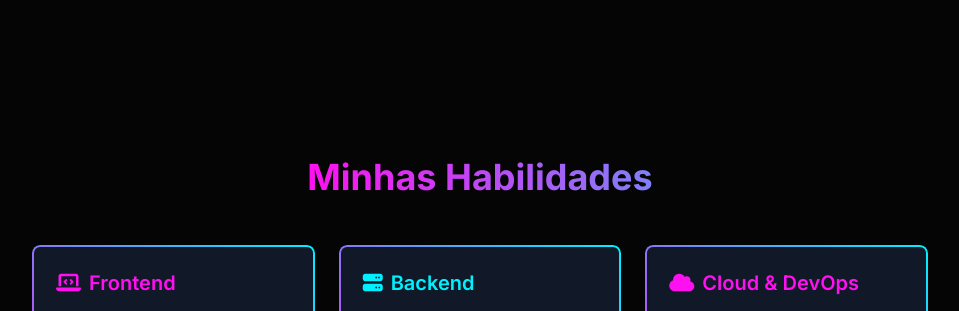
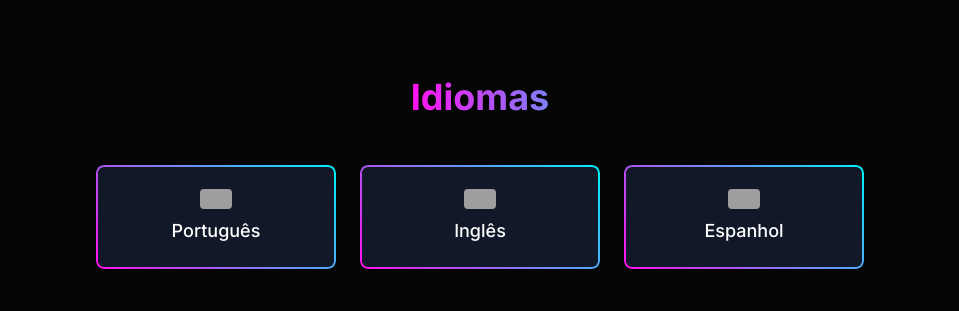
Before and after one commit to dev-caiquealves/portifolio, a plain HTML site: page index.html in a window 1280 px wide. Shown: the part 1215-1526 px from the top of the page, without its empty margins (160-1119 px from the left). Drawn offline with nearby package versions, Linux system fonts and the light colour scheme; grey boxes are pictures that could not be loaded.

Commit message:
languagesUpdate

```diff
--- a/index.html
+++ b/index.html
@@ -359,6 +359,10 @@
             <a href="#about" class="nav-link text-white hover:text-secondary" data-pt="Sobre" data-en="About">Sobre</a>
             <a href="#skills" class="nav-link text-white hover:text-accent" data-pt="Habilidades"
                 data-en="Skills">Habilidades</a>
+
+                <a href="#languages" class="nav-link text-white hover:text-accent" data-pt="Idiomas"
+                data-en="Lamguages">Idiomas</a>
+
             <a href="#contact" class="nav-link text-white hover:text-accent" data-pt="Contato"
                 data-en="Contact">Contato</a>
         </div>
@@ -429,6 +433,30 @@
             </p>
         </div>
     </section>
+
+    <!-- Idiomas -->
+    <section id="languages" class="container mx-auto px-6 pb-10">
+        <h2 class="text-3xl md:text-4xl font-bold mb-12 text-center">
+            <span class="gradient-text" data-pt="Idiomas" data-en="Languages">Idiomas</span>
+        </h2>
+        <div class="max-w-3xl mx-auto grid grid-cols-1 md:grid-cols-3 gap-6 text-center">
+            <div class="bg-gray-900 rounded-xl p-6 gradient-border">
+                <img src="https://flagcdn.com/w40/br.png" alt="Português" class="mx-auto mb-2 w-8 h-5 rounded">
+                <p class="text-lg text-white font-medium" data-pt="Português" data-en="Portuguese">
+                    Português</p>
+            </div>
+            <div class="bg-gray-900 rounded-xl p-6 gradient-border">
+                <img src="https://flagcdn.com/w40/us.png" alt="Inglês" class="mx-auto mb-2 w-8 h-5 rounded">
+                <p class="text-lg text-white font-medium" data-pt="Inglês"
+                    data-en="English">Inglês</p>
+            </div>
+            <div class="bg-gray-900 rounded-xl p-6 gradient-border">
+                <img src="https://flagcdn.com/w40/es.png" alt="Espanhol" class="mx-auto mb-2 w-8 h-5 rounded">
+                <p class="text-lg text-white font-medium" data-pt="Espanhol" data-en="Spanish">Espanhol</p>
+            </div>
+        </div>
+    </section>
+
 
     <!-- Skills Section -->
     <section id="skills" class="container mx-auto px-6 py-20">
@@ -623,7 +651,7 @@
     </section>
 
     <!-- Footer -->
-    <footer class="bg-gray-900 py-8">
+    <footer class="bg-black py-8">
         <div class="container mx-auto px-6">
             <div class="flex flex-col md:flex-row justify-between items-center">
                 <div class="text-2xl font-bold gradient-text mb-4 md:mb-0">Caique Oliveira</div>
```
